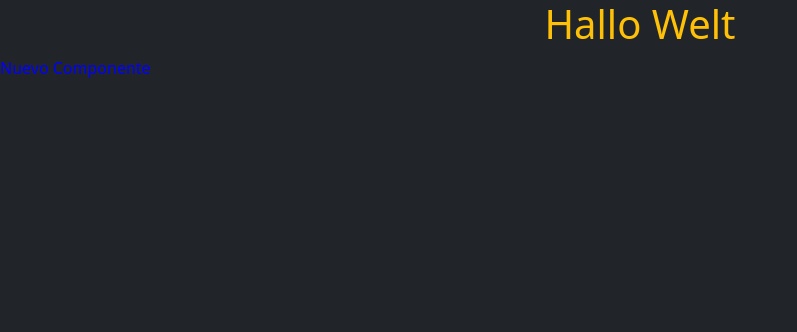
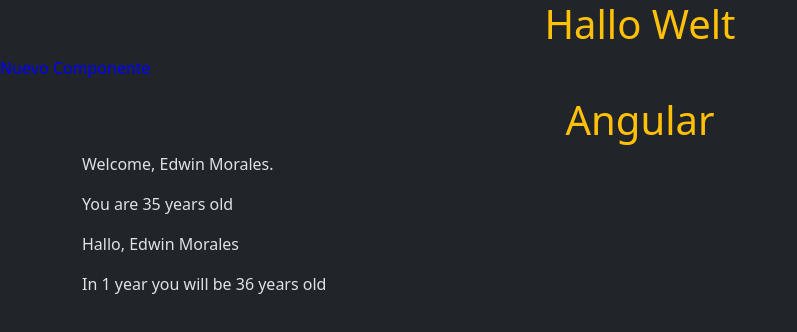
Before and after one commit to fjjt3/Angular2024, an Angular app: page / in a window 1280 px wide. Shown: the top 332 px of the page, without its empty margins (0-797 px from the left). Built offline with nearby package versions, Linux system fonts and the light colour scheme.

Commit message:
Add:Interpolación

```diff
--- a/src/app/app.component.html
+++ b/src/app/app.component.html
@@ -2,3 +2,5 @@
     <h1 class="text-center text-warning">{{title}}</h1>
 </div>
 <app-nuevo-componente/>
+
+<app-interpolacion/>
--- a/src/app/app.component.ts
+++ b/src/app/app.component.ts
@@ -2,12 +2,13 @@
 import { RouterOutlet } from '@angular/router';
 import { NuevoComponenteComponent } from "./nuevo-componente/nuevo-componente.component";
 import { ComponenteEnLineaComponent } from "./componente-en-linea/componente-en-linea.component";
+import { InterpolacionComponent } from "./interpolacion/interpolacion.component";
 // import { NuevoComponenteComponent } from './nuevo-componente/nuevo-componente.component'
 
 @Component({
   selector: 'app-root',
   standalone: true,
-  imports: [RouterOutlet, NuevoComponenteComponent, ComponenteEnLineaComponent],
+  imports: [RouterOutlet, NuevoComponenteComponent, ComponenteEnLineaComponent, InterpolacionComponent],
   templateUrl: './app.component.html',
   styleUrl: './app.component.css'
 })
--- /dev/null
+++ b/src/app/interpolacion/interpolacion.component.html
@@ -0,0 +1,9 @@
+<section>
+    <div class="container">
+        <h1 class="text-center text-warning">{{titulo}}</h1>
+        <p>Welcome, {{usuario.nombre}}.</p>
+        <p>You are {{usuario.edad}} years old</p>
+        <p>{{saludar()}}</p>
+        <p>In 1 year you will be {{usuario.edad +1}} years old</p>
+    </div>
+</section>
--- /dev/null
+++ b/src/app/interpolacion/interpolacion.component.ts
@@ -0,0 +1,20 @@
+import { Component } from '@angular/core';
+
+@Component({
+  selector: 'app-interpolacion',
+  standalone: true,
+  imports: [],
+  templateUrl: './interpolacion.component.html',
+  styleUrl: './interpolacion.component.css'
+})
+export class InterpolacionComponent {
+  titulo = 'Angular';
+  usuario = {
+    nombre:'Edwin Morales',
+    edad: 35
+  };
+  saludar(){
+    return `Hallo, ${this.usuario.nombre}`
+  }
+
+}
```
Also changed, not shown: src/app/interpolacion/interpolacion.component.css (added).
